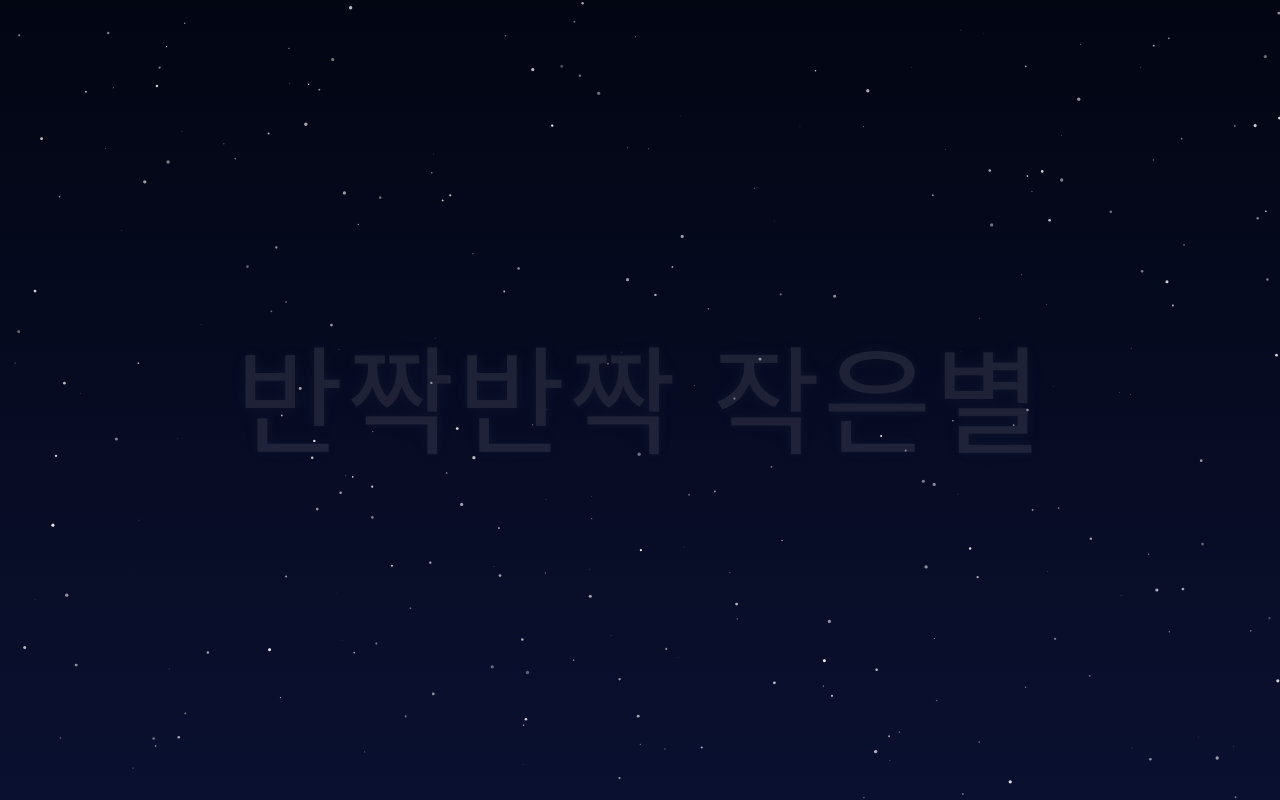
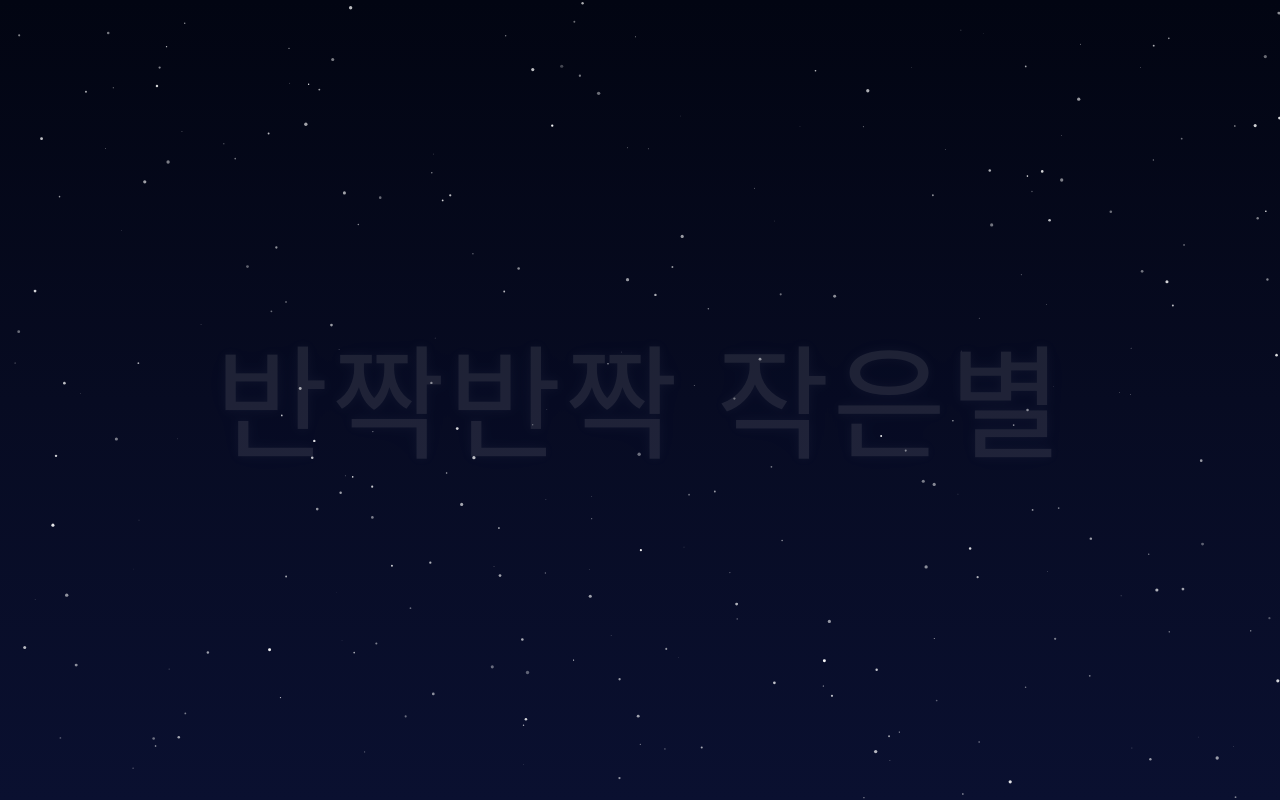
Before and after one commit to overdoseoxx/3-2_4week, a plain HTML site: page index.html in a window 1280 px wide. Drawn offline with Linux system fonts and the light colour scheme; a web font is replaced by a local one.

Commit message:
Update index.html

```diff
--- a/index.html
+++ b/index.html
@@ -24,7 +24,7 @@
       z-index: 20; width: 90vw; max-width: 1100px; text-align: center;
       font-family: 'PyeongchangPeace', system-ui, -apple-system, Segoe UI, Roboto, "Noto Sans KR", Arial, sans-serif;
       font-weight: 300;
-      font-size: clamp(48px, 12vw, 118px);
+      font-size: clamp(48px, 12vw, 124px);
       line-height: 1.25;
       color: #ffffff; letter-spacing: 0.02em;
       text-shadow: 0 0 10px rgba(255,255,255,.35), 0 0 30px rgba(90,130,255,.3);
@@ -102,7 +102,7 @@
       const vx = Math.cos(angle) * speed;
       const vy = Math.sin(angle) * speed;
       const hue = rainbow[Math.floor(Math.random() * rainbow.length)];
-      meteors.push({ x, y, vx, vy, len: 80 + Math.random() * 120, life: 0, ttl: 60 + Math.random() * 40, thickness: 1.5 + Math.random() * 1.5, hue });
+      meteors.push({ x, y, vx, vy, len: 120 + Math.random() * 160, life: 0, ttl: 80 + Math.random() * 50, thickness: 2.5 + Math.random() * 2.0, hue });
     }
     window.addEventListener('click', (e) => { spawnMeteor(e.clientX, e.clientY); });
     setInterval(() => {
@@ -141,7 +141,7 @@
         ctx.stroke();
         ctx.beginPath();
         ctx.fillStyle = `hsla(${m.hue},100%,90%,0.9)`;
-        ctx.arc(m.x, m.y, m.thickness + 0.5, 0, Math.PI * 2);
+        ctx.arc(m.x, m.y, m.thickness + 1.5, 0, Math.PI * 2);
         ctx.fill();
         if (m.life > m.ttl || m.x < -200 || m.x > innerWidth + 200 || m.y < -200 || m.y > innerHeight + 200) {
           meteors.splice(i, 1);
```
